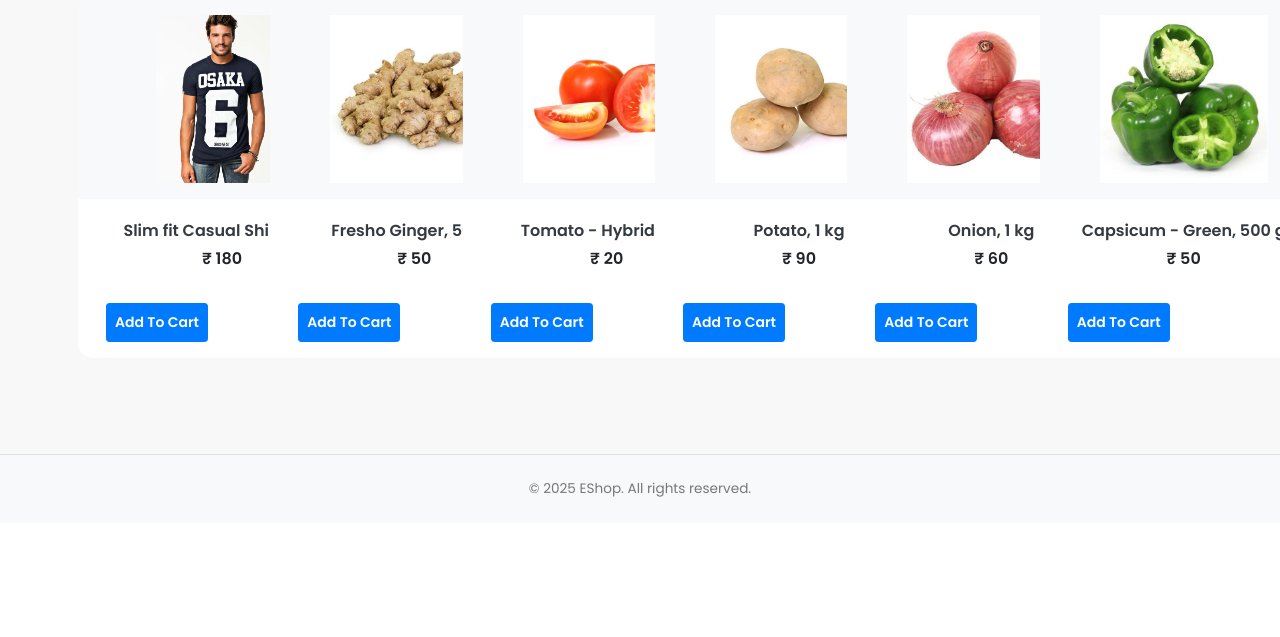
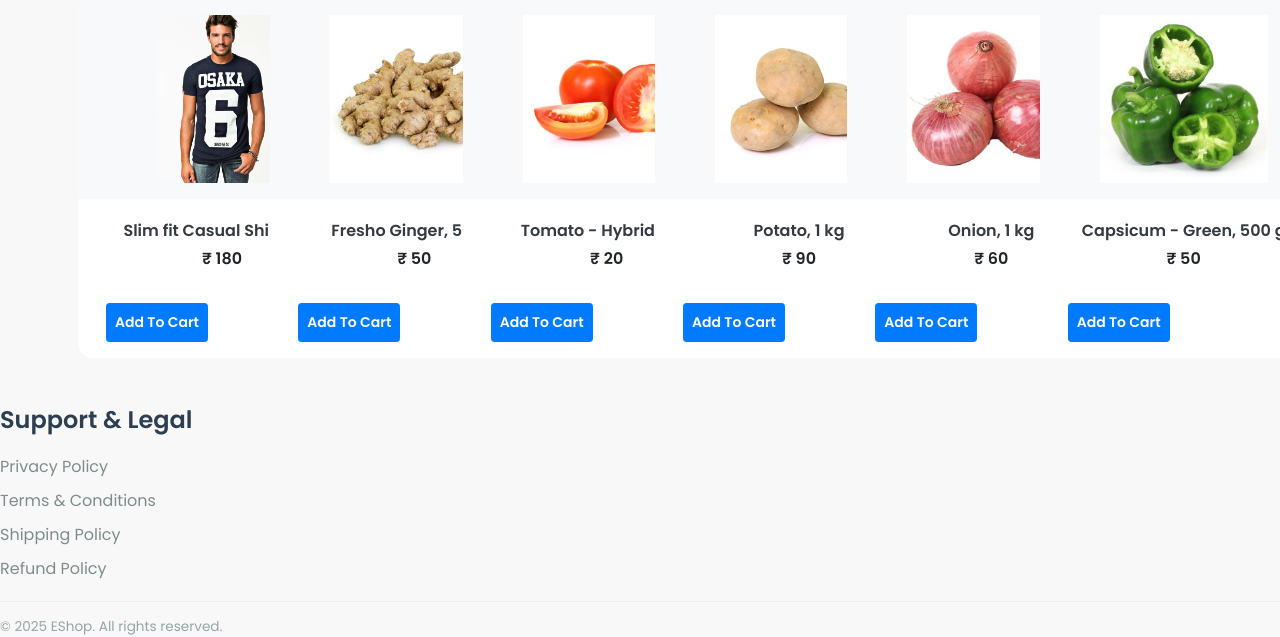
Before and after one commit to Shivamji-shortcode/EShop.com, a Django app: page /store in a window 1280 px wide. Shown: the part 866-1503 px from the top of the page. Before the commit the page ends 1389 px from the top, so only its background shows below. Run offline with Django 3.2, Linux system fonts and the light colour scheme; data comes from the database, SQL or seed files in the repository; some libraries are stand-ins or nearby versions.

Commit message:
Privacy PolicyPage added

```diff
--- a/store/templates/base.html
+++ b/store/templates/base.html
@@ -113,9 +113,27 @@
       {% block content %}{% endblock %}
     </main>
 
-    <footer class="text-center py-4 border-top mt-5 bg-light">
+    <div class="footer-col">
+    <h4 style="color: #2C3E50; font-weight: 700; margin-bottom: 20px;">Support & Legal</h4>
+    <ul style="list-style: none; padding: 0; margin-bottom: 20px;">
+        <li style="margin-bottom: 10px;">
+            <a href="{% url 'privacy_policy' %}" style="color: #7f8c8d; text-decoration: none; transition: 0.2s;" onmouseover="this.style.color='#2D9CDB'" onmouseout="this.style.color='#7f8c8d'">Privacy Policy</a>
+        </li>
+        <li style="margin-bottom: 10px;">
+            <a href="{% url 'terms_conditions' %}" style="color: #7f8c8d; text-decoration: none; transition: 0.2s;" onmouseover="this.style.color='#2D9CDB'" onmouseout="this.style.color='#7f8c8d'">Terms & Conditions</a>
+        </li>
+        <li style="margin-bottom: 10px;">
+            <a href="{% url 'shipping_policy' %}" style="color: #7f8c8d; text-decoration: none; transition: 0.2s;" onmouseover="this.style.color='#2D9CDB'" onmouseout="this.style.color='#7f8c8d'">Shipping Policy</a>
+        </li>
+        <li style="margin-bottom: 10px;">
+            <a href="{% url 'refund_policy' %}" style="color: #7f8c8d; text-decoration: none; transition: 0.2s;" onmouseover="this.style.color='#2D9CDB'" onmouseout="this.style.color='#7f8c8d'">Refund Policy</a>
+        </li>
+    </ul>
+
+    <div style="color: #95a5a6; font-size: 0.85rem; border-top: 1px solid #eee; pt-3; margin-top: 15px; padding-top: 15px;">
         &copy; {% now 'Y' %} EShop. All rights reserved.
-    </footer>
+    </div>
+</div>
 
     <script src="https://code.jquery.com/jquery-3.2.1.slim.min.js"></script>
     <script src="https://cdnjs.cloudflare.com/ajax/libs/popper.js/1.12.9/umd/popper.min.js"></script>
--- a/store/urls.py
+++ b/store/urls.py
@@ -8,6 +8,8 @@ from .views.checkout import CheckOut, create_order, verify_payment  # ✅ added
 from .views.orders import OrderView
 from .views import profile
 from .middlewares.auth import auth_middleware
+from .views import policies
+
 
 urlpatterns = [
     path('', Index.as_view(), name='homepage'),
@@ -23,4 +25,8 @@ urlpatterns = [
     # ✅ Razorpay payment routes
     path('create-order', create_order, name='create_order'),
     path('verify-payment', verify_payment, name='verify_payment'),
+    path('privacy-policy/', policies.privacy_policy, name='privacy_policy'),
+    # path('terms-conditions/', policies.terms_conditions, name='terms_conditions'),
+    # path('shipping-policy/', policies.shipping_policy, name='shipping_policy'),
+    # path('refund-policy/', policies.refund_policy, name='refund_policy'),
 ]
```
Also changed, not shown: store/views/policies.py (added, +14 -0 lines), db.sqlite3.
